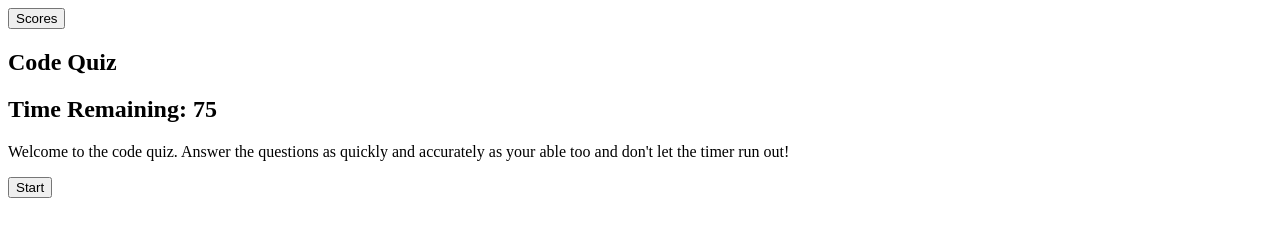
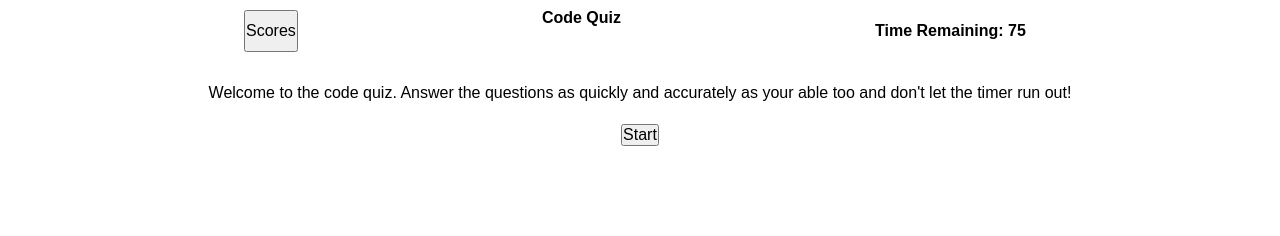
Before and after one commit to mkotte/Code-Quiz, a plain HTML site: page index.html in a window 1280 px wide. Drawn offline with Linux system fonts and the light colour scheme.

Commit message:
added a wrapper for css styling

```diff
--- a/index.html
+++ b/index.html
@@ -2,6 +2,8 @@
 <html>
     <head>
         <meta charset="UTF-8"/>
+        <link rel="stylesheet" href="./assets/css/reset.css">
+        <link rel="stylesheet" href="./assets/css/style.css">
         <title>Code Quiz</title>
     </head>
     <body>
@@ -18,7 +20,9 @@
 
             <section class="quizSection">
                 <div class="quiz"></div>
+                <div class="wrapper">
                     <button class="btn" id="start-btn">Start</button>
+                </div>
             </section>
 
             <section class="results">
```
